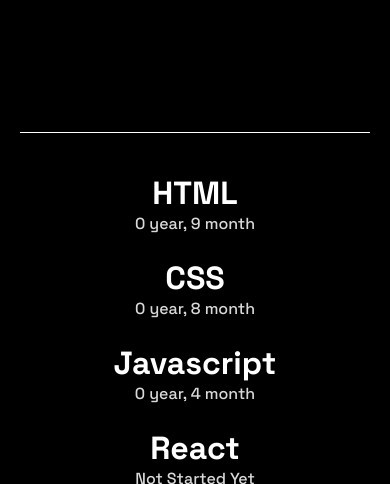
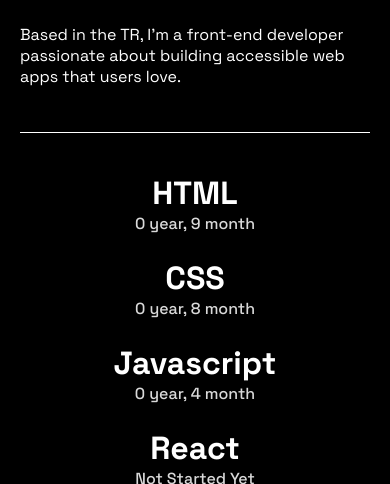
Before and after one commit to esmomerr/Omer-Esim, a plain HTML site: page index.html in a window 390 px wide. Shown: the part 616-1100 px from the top of the page. Drawn offline with Linux system fonts and the light colour scheme.

Commit message:
mobil versiyonunda my-blog-text classinin gozukmesini sagladik

```diff
--- a/assets/CSS/web-sitesi.css
+++ b/assets/CSS/web-sitesi.css
@@ -84,10 +84,11 @@ li{list-style-type: none;}
 
 }
 
-/* .my-blog-text{
-    margin: 60px 500px 0 0;
+.my-blog-text{
+    display: block;
+    margin-top: 40px;
     color: #FFFFFF;
-} */
+}
 
 .my-blog-header-mobile{
     text-align: center;
--- a/index.html
+++ b/index.html
@@ -33,6 +33,7 @@
             </div>
             <div class="desktop-hidden my-blog-header">
                 <h1 class="my-blog-header-h1 my-blog-header-mobile">Nice to meet you I'm Ömer Esin</h1>
+                <p class="my-blog-text">Based in the TR, I'm a front-end developer passionate about building accessible web apps that users love.</p>
             </div>
             <img src="assets/img/Omer-Esin-photo.jpg" alt="Omer_Esin_photo" class="omer-esin-photo">
         </div>
```
